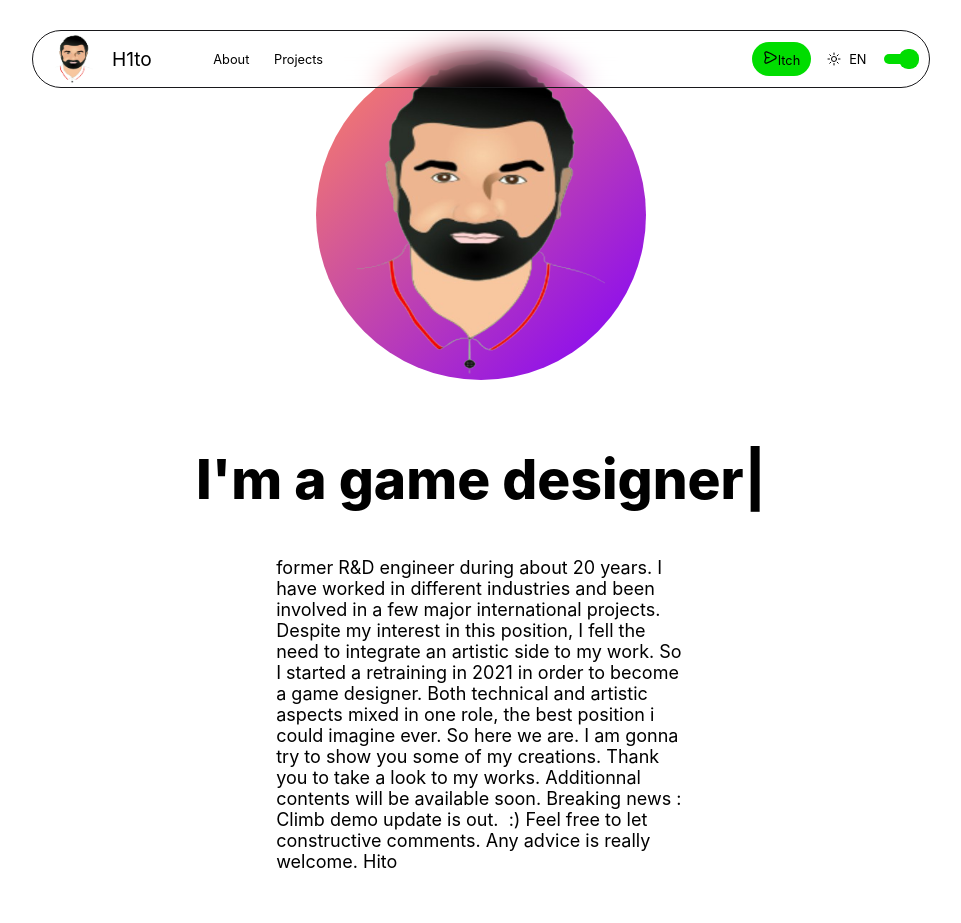
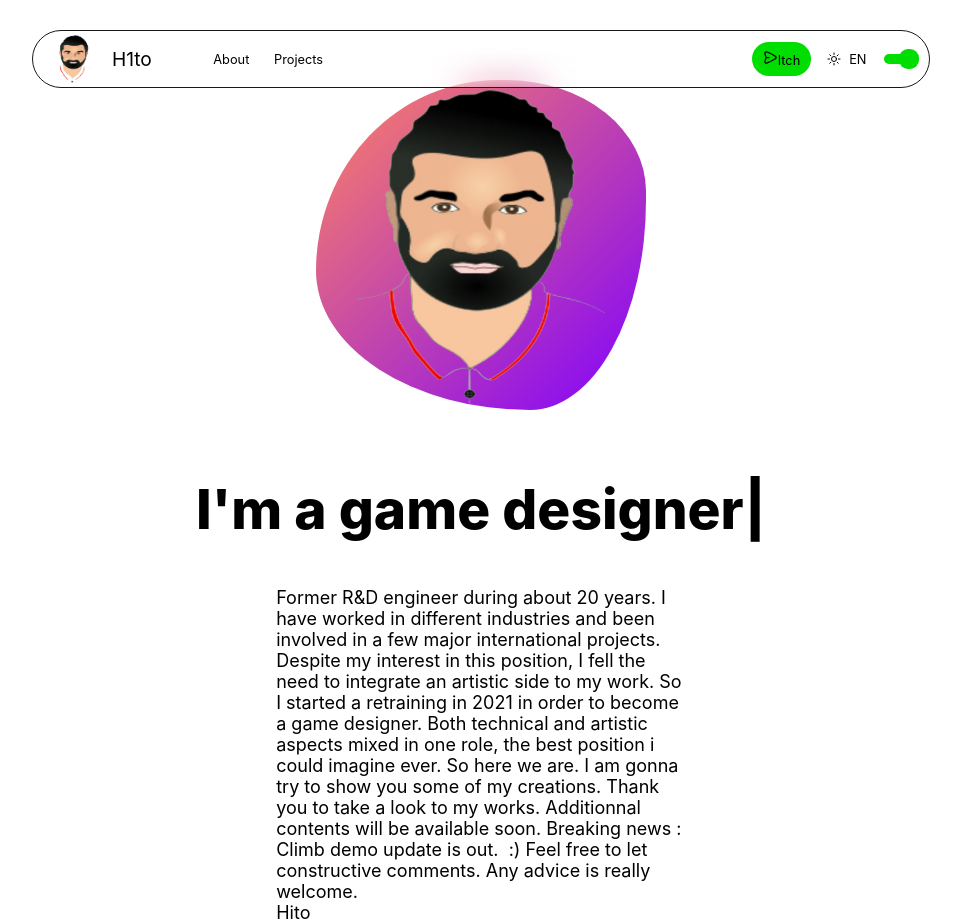
Before and after one commit to Matsuel/olivier, a React (Create React App) app: page / in a window 1280 px wide. Shown: the whole page, without its empty margins (159-1120 px from the left). Before the commit the page ends 872 px from the top, so only its background shows below. Built offline with nearby package versions, Linux system fonts and the light colour scheme.

Commit message:
add animation to logo

```diff
--- a/src/Components/Home/Home.css
+++ b/src/Components/Home/Home.css
@@ -1,5 +1,5 @@
 .home-wrapper{
-    margin-top: 50px;
+    margin-top: 80px;
     height:auto;
     width: 100%;
     display: flex;
@@ -13,6 +13,7 @@
     background-image: linear-gradient(to bottom right, #FF8660, #8000FF);
     border-radius: 50%;
     margin-bottom: 20px;
+    animation: profile-animation 7s infinite;
 }
 
 .home-title{
@@ -34,3 +35,15 @@
     font-size: 18px;
     text-align: start;
 }
+
+@keyframes profile-animation{
+    0%{
+        border-radius: 60% 40% 30% 70%/60% 30% 70% 40%;
+    }
+    50%{
+        border-radius: 30% 60% 70% 40%/50% 60% 30% 60%;
+    }
+    100%{
+        border-radius: 60% 40% 30% 70%/60% 30% 70% 40%;
+    }
+}
--- a/src/Components/Home/Home.tsx
+++ b/src/Components/Home/Home.tsx
@@ -28,7 +28,7 @@ const Home = () => {
                 />
             </h1>
             <div className={`home-text ${darkMode ? "home-title-light" : "home-title-dark"}`}>
-                former R&D engineer during about 20 years. I have worked in different industries and been involved in a few major international projects.
+                Former R&D engineer during about 20 years. I have worked in different industries and been involved in a few major international projects.
                 Despite my interest in this position, I fell the need to integrate an artistic side to my work.
                 So I started a retraining in 2021 in order to become a game designer. Both technical and artistic aspects mixed in one role, the best position i could imagine ever.
                 So here we are.
@@ -36,7 +36,10 @@ const Home = () => {
                 Breaking news : Climb demo update is out.  :)
                 Feel free to let constructive comments.
                 Any advice is really welcome.
-                Hito
+
+            </div>
+            <div className={`home-text ${darkMode ? "home-title-light" : "home-title-dark"}`}>
+            Hito
             </div>
         </section>
     )
```
